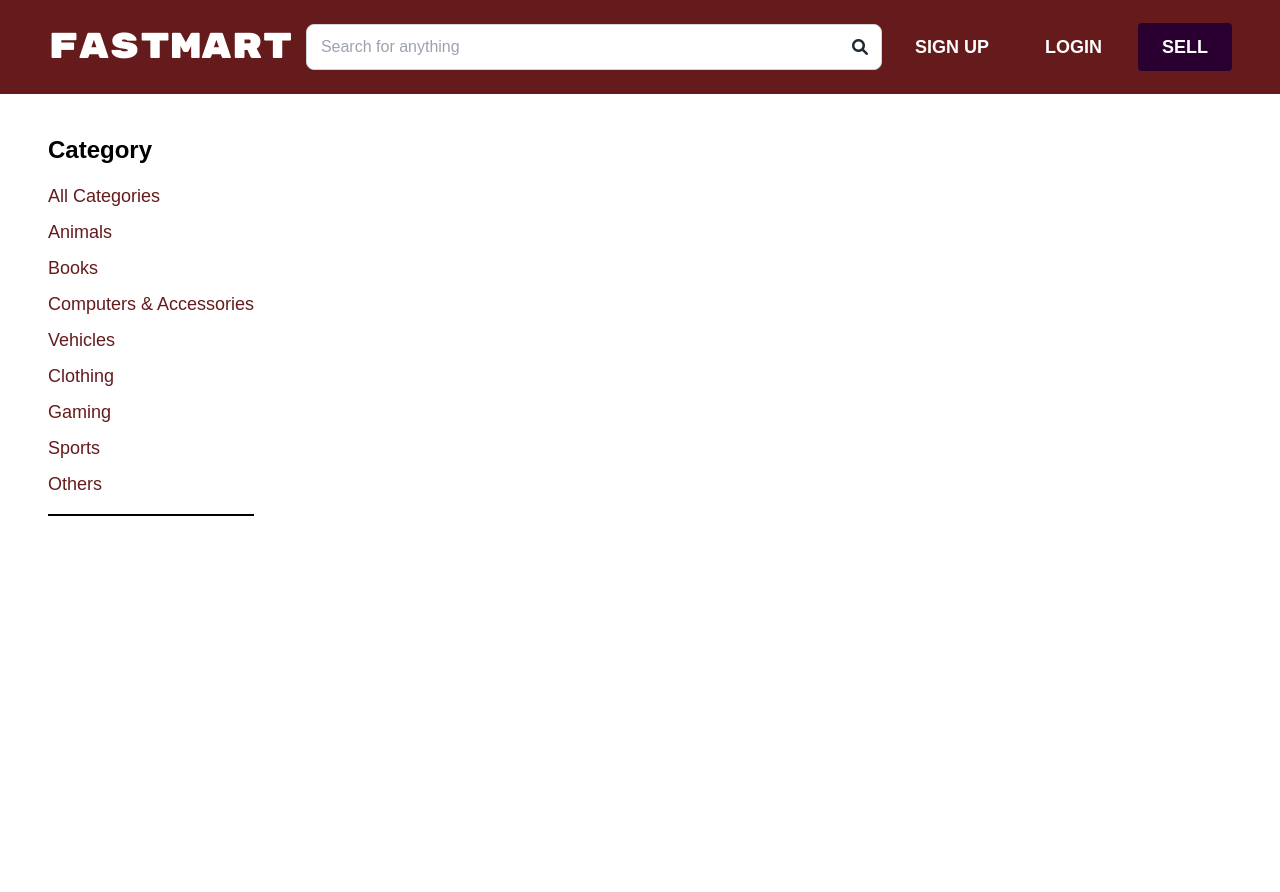
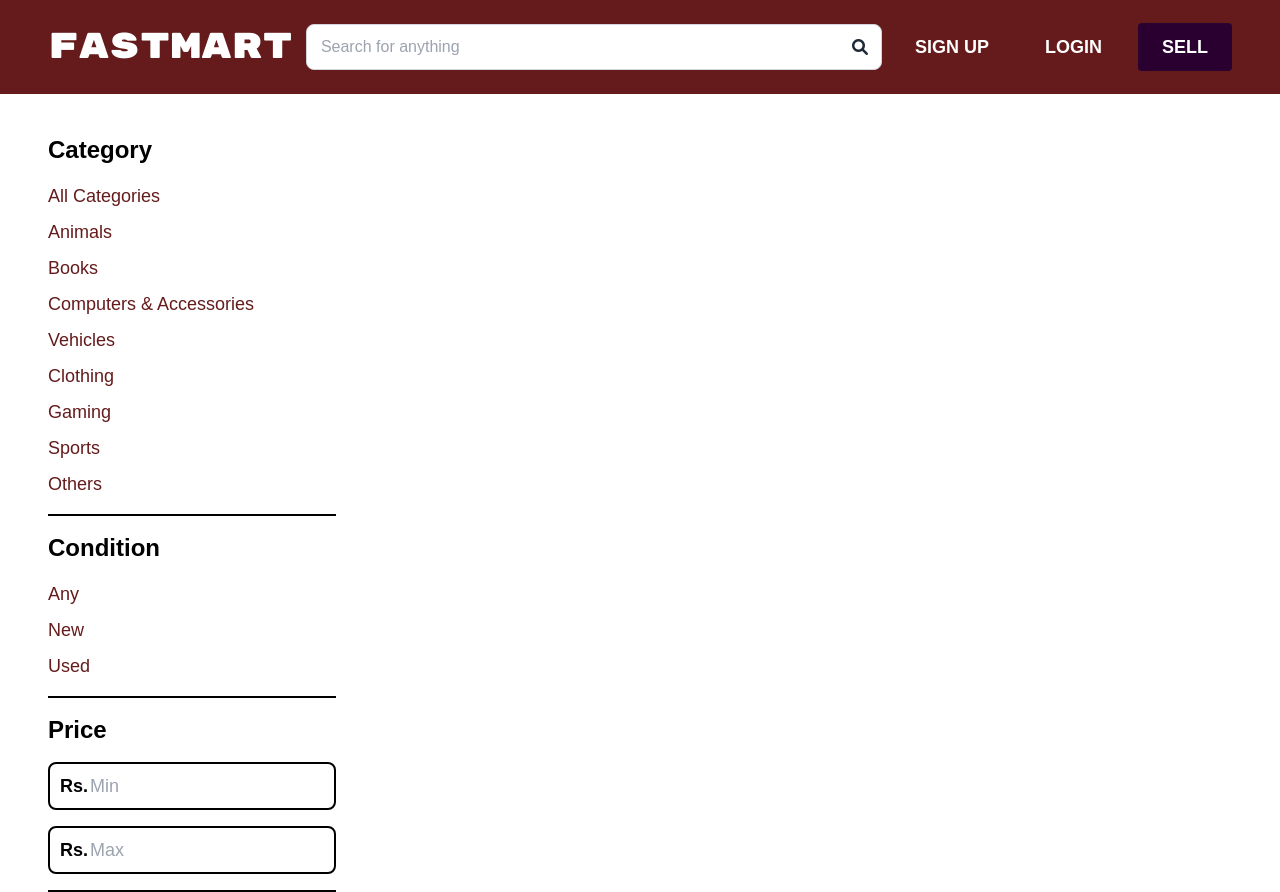
Before and after one commit to harisalimughal/FastMart, a React (Create React App) app in the folder fastmart/: page /ad-search-result in a window 1280 px wide. Before the commit the page ends 800 px from the top, so only its background shows below. Built offline with nearby package versions, Linux system fonts and the light colour scheme; no server answers; a web font is replaced by a local one.

Commit message:
Add Condition and Price filters in Ad Search Results page

```diff
--- a/fastmart/src/components/ad-search-result/AdSearchResult.jsx
+++ b/fastmart/src/components/ad-search-result/AdSearchResult.jsx
@@ -1,6 +1,8 @@
 import React from 'react'
 import Navbar from '../NavBar'
-import CategoryFilter from './CategoryFilter'
+import CategoryFilter from './filters/CategoryFilter'
+import ConditionFilter from './filters/ConditionFilter'
+import PriceFilter from './filters/PriceFilter'
 
 function AdSearchResult() {
   return (
@@ -12,6 +14,8 @@ function AdSearchResult() {
         {/* Filters Section */}
         <div className='flex flex-col'>
           <CategoryFilter />
+          <ConditionFilter />
+          <PriceFilter />
         </div>
 
         {/* Ads List Section */}
--- /dev/null
+++ b/fastmart/src/components/ad-search-result/filters/ConditionFilter.jsx
@@ -0,0 +1,29 @@
+import React from 'react'
+
+function ConditionFilter() {
+    return (
+        <div className='flex flex-col gap-4 border-b-2 border-black pb-4 pt-4'>
+            {/* Header */}
+            <h2 className='text-2xl font-bold'>
+                Condition
+            </h2>
+
+            {/* Condition List */}
+            <div className='flex flex-col text-lg gap-2 text-palleteRed'>
+                <button className='text-left'>
+                    Any
+                </button>
+
+                <button className='text-left'>
+                    New
+                </button>
+
+                <button className='text-left'>
+                    Used
+                </button>
+            </div>
+        </div >
+    )
+}
+
+export default ConditionFilter
--- /dev/null
+++ b/fastmart/src/components/ad-search-result/filters/PriceFilter.jsx
@@ -0,0 +1,40 @@
+import React from 'react'
+
+function PriceFilter() {
+    return (
+        <div className='flex flex-col gap-4 border-b-2 border-black pb-4 pt-4'>
+            {/* Header */}
+            <h2 className='text-2xl font-bold'>
+                Price
+            </h2>
+
+            <div className='flex flex-col gap-4 text-lg'>
+                {/* Min Price */}
+                <div className='relative flex items-center'>
+                    <span className='absolute left-3 font-bold'>Rs.</span>
+                    <input
+                        type='number'
+                        min={0}
+                        step={1}
+                        className='pl-10 pr-3 py-2 border-2 border-black rounded-lg text-lg'
+                        placeholder='Min'
+                    />
+                </div>
+
+                {/* Max Price */}
+                <div className='relative flex items-center'>
+                    <span className='absolute left-3 font-bold'>Rs.</span>
+                    <input
+                        type='number'
+                        min={0}
+                        step={1}
+                        className='pl-10 pr-3 py-2 border-2 border-black rounded-lg text-lg'
+                        placeholder='Max'
+                    />
+                </div>
+            </div>
+        </div>
+    )
+}
+
+export default PriceFilter
```
Also changed, not shown: fastmart/src/components/ad-search-result/filters/CategoryFilter.jsx (renamed from fastmart/src/components/ad-search-result/CategoryFilter.jsx).
